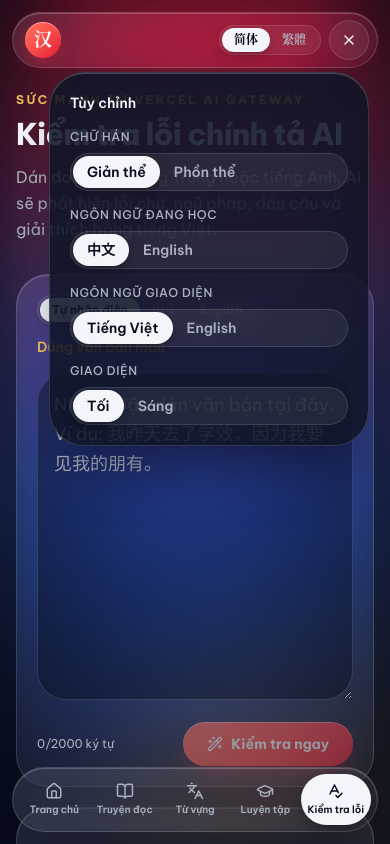
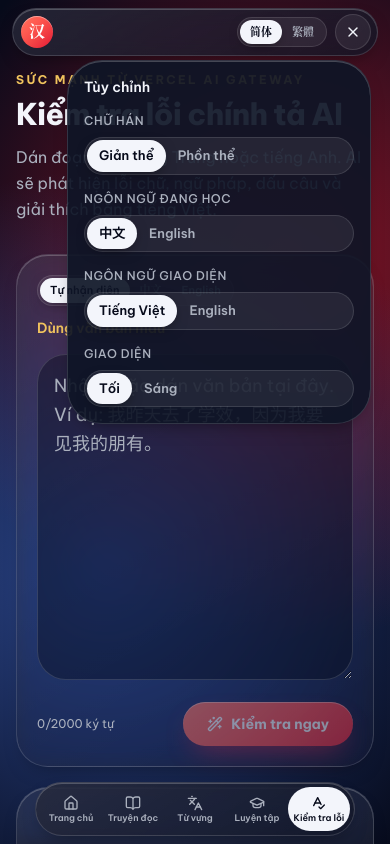
Before and after one commit to nhatdduy11-png/hanzi-studio-, a Next.js app: page /spellcheck in a window 390 px wide. Both pictures are taken after a click on the button "Mở tùy chỉnh". Shown: the top 844 px of the page. Built offline with nearby package versions, Linux system fonts and the light colour scheme; what opencc-js would draw is missing.

Commit message:
feat: enhance UX with reduced motion and improved layout styling
V0-Chat-Id: iXVvmd9C6sa

```diff
--- a/app/globals.css
+++ b/app/globals.css
@@ -109,15 +109,23 @@
     @apply border-border outline-ring/50;
   }
   html {
-    scroll-behavior: smooth;
+    -webkit-tap-highlight-color: transparent;
+    text-size-adjust: 100%;
   }
   body {
     @apply bg-background text-foreground font-sans antialiased;
     min-height: 100dvh;
+    overflow-x: clip;
   }
   button:not(:disabled),
   [role='button']:not(:disabled) {
     cursor: pointer;
+  }
+  a,
+  button,
+  [role='button'],
+  [role='radio'] {
+    touch-action: manipulation;
   }
 }
 
@@ -151,12 +159,24 @@
       inset 0 1px 0 var(--glass-shine),
       0 30px 60px -20px var(--glass-shadow);
   }
+  /* Floating bars (header, bottom nav, sticky toolbars): one blur layer, kept light. */
+  .glass-nav {
+    background: linear-gradient(150deg, var(--glass-hi), var(--glass-lo)),
+      color-mix(in oklab, var(--background) 55%, transparent);
+    border: 1px solid var(--glass-border);
+    backdrop-filter: blur(20px) saturate(170%);
+    -webkit-backdrop-filter: blur(20px) saturate(170%);
+    box-shadow:
+      inset 0 1px 0 var(--glass-shine),
+      0 14px 30px -14px var(--glass-shadow);
+  }
   .glass-lift {
     transition:
-      transform 0.35s cubic-bezier(0.22, 1, 0.36, 1),
-      box-shadow 0.35s ease,
-      border-color 0.35s ease;
+      transform 0.3s cubic-bezier(0.22, 1, 0.36, 1),
+      box-shadow 0.3s ease,
+      border-color 0.3s ease;
   }
+  @media (hover: hover) and (pointer: fine) {
     .glass-lift:hover {
       transform: translateY(-4px);
       border-color: oklch(from var(--gold) l c h / 45%);
@@ -164,6 +184,10 @@
         inset 0 1px 0 var(--glass-shine),
         0 32px 56px -24px var(--glass-shadow),
         0 0 0 1px oklch(from var(--gold) l c h / 18%);
+    }
+  }
+  .glass-lift:active {
+    transform: scale(0.985);
   }
   .btn-primary {
     background: linear-gradient(135deg, oklch(0.74 0.19 30), oklch(0.62 0.23 22));
@@ -204,9 +228,15 @@
 .aurora-orb {
   position: absolute;
   border-radius: 9999px;
-  filter: blur(90px);
+  background: radial-gradient(closest-side, var(--orb-color), transparent);
+  contain: strict;
+}
+
+@media (hover: hover) and (pointer: fine) and (prefers-reduced-motion: no-preference) {
+  html:not(.lite) .aurora-orb {
     will-change: transform;
     animation: drift 28s ease-in-out infinite alternate;
+  }
 }
 
 @keyframes drift {
@@ -262,6 +292,60 @@
 .flip-face {
   backface-visibility: hidden;
   -webkit-backface-visibility: hidden;
+  backdrop-filter: none;
+  -webkit-backdrop-filter: none;
+  background: linear-gradient(150deg, var(--glass-hi), var(--glass-lo)),
+    color-mix(in oklab, var(--card) 85%, transparent);
+}
+
+/* Phones: lighter blur on content cards, tinted so the glass still reads clearly. */
+@media (max-width: 767px) {
+  .glass,
+  .glass-strong {
+    backdrop-filter: blur(10px) saturate(150%);
+    -webkit-backdrop-filter: blur(10px) saturate(150%);
+    background: linear-gradient(150deg, var(--glass-hi), var(--glass-lo)),
+      color-mix(in oklab, var(--background) 38%, transparent);
+    box-shadow:
+      inset 0 1px 0 var(--glass-shine),
+      0 10px 22px -14px var(--glass-shadow);
+  }
+  .glass-nav {
+    background: linear-gradient(150deg, var(--glass-hi), var(--glass-lo)),
+      color-mix(in oklab, var(--background) 78%, transparent);
+    backdrop-filter: blur(18px) saturate(160%);
+    -webkit-backdrop-filter: blur(18px) saturate(160%);
+    box-shadow:
+      inset 0 1px 0 var(--glass-shine),
+      0 8px 20px -10px var(--glass-shadow);
+  }
+}
+
+/* Older / low-memory phones (detected in layout): no blur on cards, no motion. */
+html.lite .glass,
+html.lite .glass-strong {
+  backdrop-filter: none;
+  -webkit-backdrop-filter: none;
+  background: linear-gradient(150deg, var(--glass-hi), var(--glass-lo)),
+    color-mix(in oklab, var(--card) 82%, transparent);
+  box-shadow: inset 0 1px 0 var(--glass-shine);
+}
+html.lite .glass-nav {
+  backdrop-filter: blur(8px);
+  -webkit-backdrop-filter: blur(8px);
+  box-shadow: inset 0 1px 0 var(--glass-shine);
+}
+html.lite .glass-lift,
+html.lite .flip-card,
+html.lite .btn-primary {
+  transition-duration: 0.12s;
+}
+html.lite .pulse-ring,
+html.lite .eq-bar {
+  animation: none;
+}
+html.lite .animate-in {
+  animation: none;
 }
 .flip-back {
   transform: rotateY(180deg);
--- a/app/layout.tsx
+++ b/app/layout.tsx
@@ -54,11 +54,19 @@ export default function RootLayout({
 }>) {
   return (
     <html lang="vi" suppressHydrationWarning>
+      <head>
+        <script
+          dangerouslySetInnerHTML={{
+            __html:
+              "try{var n=navigator,c=n.connection;if((n.deviceMemory&&n.deviceMemory<=4)||(n.hardwareConcurrency&&n.hardwareConcurrency<=4)||(c&&c.saveData)||matchMedia('(prefers-reduced-motion: reduce)').matches)document.documentElement.classList.add('lite')}catch(e){}",
+          }}
+        />
+      </head>
       <body className={`${sans.variable} ${hanziSC.variable} ${hanziTC.variable} antialiased`}>
         <SettingsProvider>
           <AuroraBackground />
           <SiteHeader />
-          <main className="mx-auto w-full max-w-6xl px-4 pb-32 pt-6 sm:px-6 md:pb-20 md:pt-10">
+          <main className="mx-auto w-full max-w-6xl px-4 pb-28 pt-4 sm:px-6 md:pb-20 md:pt-10">
             {children}
           </main>
           <BottomNav />
--- a/components/aurora-background.tsx
+++ b/components/aurora-background.tsx
@@ -2,18 +2,21 @@ export function AuroraBackground() {
   return (
     <div aria-hidden="true" className="pointer-events-none fixed inset-0 -z-10 overflow-hidden bg-background">
       <div
-        className="aurora-orb -left-[10vw] -top-[12vh] size-[55vmax] max-h-[760px] max-w-[760px]"
-        style={{ background: 'var(--orb-1)' }}
+        className="aurora-orb -left-[25vw] -top-[14vh] size-[90vmax] max-h-[900px] max-w-[900px]"
+        style={{ '--orb-color': 'var(--orb-1)' } as React.CSSProperties}
       />
       <div
-        className="aurora-orb -right-[12vw] top-[18vh] size-[60vmax] max-h-[820px] max-w-[820px]"
-        style={{ background: 'var(--orb-2)', animationDelay: '-9s', animationDuration: '34s' }}
+        className="aurora-orb -right-[30vw] top-[20vh] size-[95vmax] max-h-[960px] max-w-[960px]"
+        style={
+          { '--orb-color': 'var(--orb-2)', animationDelay: '-9s', animationDuration: '34s' } as React.CSSProperties
+        }
       />
       <div
-        className="aurora-orb bottom-[-18vh] left-[22vw] size-[45vmax] max-h-[620px] max-w-[620px]"
-        style={{ background: 'var(--orb-3)', animationDelay: '-17s', animationDuration: '40s' }}
+        className="aurora-orb bottom-[-24vh] left-[10vw] hidden size-[70vmax] max-h-[740px] max-w-[740px] md:block"
+        style={
+          { '--orb-color': 'var(--orb-3)', animationDelay: '-17s', animationDuration: '40s' } as React.CSSProperties
+        }
       />
-      <div className="absolute inset-0 bg-[radial-gradient(ellipse_at_top,transparent_40%,var(--background)_100%)] opacity-70" />
     </div>
   )
 }
--- a/components/bottom-nav.tsx
+++ b/components/bottom-nav.tsx
@@ -2,6 +2,7 @@
 
 import Link from 'next/link'
 import { usePathname } from 'next/navigation'
+import { useState } from 'react'
 import { cn } from '@/lib/utils'
 import { useSettings } from './settings-provider'
 import { NAV_ITEMS } from './nav-items'
@@ -9,29 +10,33 @@ import { NAV_ITEMS } from './nav-items'
 export function BottomNav() {
   const pathname = usePathname()
   const { t } = useSettings()
+  const [pending, setPending] = useState<{ href: string; from: string } | null>(null)
+
+  // Highlight the tapped tab immediately; it only applies until the route actually changes.
+  const current = pending && pending.from === pathname ? pending.href : pathname
 
   return (
     <nav
       aria-label="Primary"
-      className="fixed inset-x-3 bottom-3 z-40 md:hidden"
-      style={{ paddingBottom: 'env(safe-area-inset-bottom)' }}
+      className="fixed inset-x-0 bottom-0 z-40 flex justify-center px-6 md:hidden"
+      style={{ paddingBottom: 'calc(env(safe-area-inset-bottom) + 0.5rem)' }}
     >
-      <ul className="glass-strong mx-auto flex max-w-md items-center justify-between rounded-full p-1.5">
+      <ul className="glass-nav flex w-full max-w-xs items-center rounded-full p-1">
         {NAV_ITEMS.map(({ href, key, Icon }) => {
-          const active = href === '/' ? pathname === '/' : pathname.startsWith(href)
+          const active = href === '/' ? current === '/' : current.startsWith(href)
           return (
             <li key={href} className="flex-1">
               <Link
                 href={href}
+                prefetch
                 aria-current={active ? 'page' : undefined}
+                onClick={() => setPending({ href, from: pathname })}
                 className={cn(
-                  'flex flex-col items-center gap-0.5 rounded-full px-1 py-2 text-[10px] font-semibold transition-all',
-                  active
-                    ? 'bg-foreground text-background shadow-[0_6px_18px_-6px_oklch(0_0_0/60%)]'
-                    : 'text-muted-foreground',
+                  'flex min-h-11 flex-col items-center justify-center gap-px rounded-full px-0.5 text-[9px] font-semibold leading-tight transition-colors duration-150 active:scale-95',
+                  active ? 'bg-foreground text-background' : 'text-muted-foreground',
                 )}
               >
-                <Icon className="size-[18px]" aria-hidden="true" />
+                <Icon className="size-4" aria-hidden="true" />
                 <span className="max-w-full truncate">{t.nav[key]}</span>
               </Link>
             </li>
--- a/components/segmented.tsx
+++ b/components/segmented.tsx
@@ -42,7 +42,7 @@ export function Segmented<T extends string>({
             className={cn(
               'rounded-full font-semibold transition-all',
               o.lang?.startsWith('zh') && 'font-hanzi',
-              size === 'sm' ? 'px-3 py-1 text-xs' : 'px-3.5 py-1.5 text-sm',
+              size === 'sm' ? 'px-2.5 py-1 text-[11px] sm:px-3 sm:text-xs' : 'px-3 py-1.5 text-[13px] sm:px-3.5 sm:text-sm',
               active
                 ? 'bg-foreground text-background shadow-[0_4px_14px_-4px_oklch(0_0_0/50%)]'
                 : 'text-muted-foreground hover:text-foreground',
--- a/components/site-header.tsx
+++ b/components/site-header.tsx
@@ -18,14 +18,14 @@ export function SiteHeader() {
   useEffect(() => {
     if (!open) return
     const onKey = (e: KeyboardEvent) => e.key === 'Escape' && setOpen(false)
-    const onDown = (e: MouseEvent) => {
+    const onDown = (e: PointerEvent) => {
       if (panelRef.current && !panelRef.current.contains(e.target as Node)) setOpen(false)
     }
     document.addEventListener('keydown', onKey)
-    document.addEventListener('mousedown', onDown)
+    document.addEventListener('pointerdown', onDown)
     return () => {
       document.removeEventListener('keydown', onKey)
-      document.removeEventListener('mousedown', onDown)
+      document.removeEventListener('pointerdown', onDown)
     }
   }, [open])
 
@@ -39,12 +39,12 @@ export function SiteHeader() {
   ]
 
   return (
-    <header className="sticky top-0 z-40 px-3 pt-3 sm:px-6">
-      <div className="glass-strong mx-auto flex h-14 max-w-6xl items-center gap-3 rounded-full pl-3 pr-2 sm:h-16 sm:pl-4">
+    <header className="sticky top-0 z-40 px-3 pt-2 sm:px-6 sm:pt-3">
+      <div className="glass-nav mx-auto flex h-12 max-w-6xl items-center gap-2 rounded-full pl-2 pr-1.5 sm:h-16 sm:gap-3 sm:pl-4 sm:pr-2">
         <Link href="/" className="flex items-center gap-2.5" aria-label={t.appName}>
           <span
             lang="zh-Hans"
-            className="font-hanzi grid size-9 place-items-center rounded-xl text-lg text-white shadow-[inset_0_1px_0_oklch(1_0_0/40%),0_8px_20px_-8px_oklch(0.62_0.23_22/90%)]"
+            className="font-hanzi grid size-8 place-items-center rounded-lg text-base text-white shadow-[inset_0_1px_0_oklch(1_0_0/40%)] sm:size-9 sm:rounded-xl sm:text-lg"
             style={{ background: 'linear-gradient(135deg, oklch(0.74 0.19 30), oklch(0.58 0.23 22))' }}
           >
             汉
@@ -96,7 +96,7 @@ export function SiteHeader() {
               aria-label={t.settings.open}
               aria-expanded={open}
               onClick={() => setOpen((v) => !v)}
-              className="grid size-10 place-items-center rounded-full border border-border bg-muted text-foreground transition-colors hover:bg-accent"
+              className="grid size-9 place-items-center rounded-full border border-border bg-muted text-foreground transition-colors hover:bg-accent active:scale-95 sm:size-10"
             >
               {open ? <X className="size-4" /> : <SlidersHorizontal className="size-4" />}
             </button>
@@ -104,8 +104,8 @@ export function SiteHeader() {
               <div
                 role="dialog"
                 aria-label={t.settings.title}
-                className="glass-strong absolute right-0 top-[calc(100%+12px)] z-50 w-[min(20rem,calc(100vw-1.5rem))] rounded-3xl p-5 animate-in fade-in zoom-in-95 slide-in-from-top-2"
-                style={{ background: 'color-mix(in oklab, var(--card) 88%, transparent)' }}
+                className="glass-nav absolute right-0 top-[calc(100%+10px)] z-50 w-[min(19rem,calc(100vw-1.5rem))] rounded-3xl p-4 animate-in fade-in duration-150 sm:p-5"
+                style={{ background: 'color-mix(in oklab, var(--card) 92%, transparent)' }}
               >
                 <p className="mb-4 text-sm font-semibold">{t.settings.title}</p>
                 <div className="flex flex-col gap-4">
--- a/components/story-reader.tsx
+++ b/components/story-reader.tsx
@@ -182,7 +182,7 @@ export function StoryReader({ story }: { story: Story }) {
 
       <section
         aria-label={t.stories.voiceAi}
-        className="glass-strong sticky top-[4.75rem] z-30 mb-6 flex flex-col gap-4 rounded-3xl p-4 sm:top-[5.5rem]"
+        className="glass-nav sticky top-[3.75rem] z-30 mb-6 flex flex-col gap-4 rounded-3xl p-4 sm:top-[5.25rem]"
       >
         <div className="flex flex-wrap items-center gap-3">
           <button
--- a/components/vocab-browser.tsx
+++ b/components/vocab-browser.tsx
@@ -42,7 +42,7 @@ export function VocabBrowser() {
     <>
       <PageHeader eyebrow={`${WORDS.length}+ ${t.home.words}`} title={t.vocab.title} desc={t.vocab.desc} />
 
-      <div className="glass-strong sticky top-[4.75rem] z-30 mb-6 flex flex-col gap-4 rounded-3xl p-4 sm:top-[5.5rem]">
+      <div className="glass-nav sticky top-[3.75rem] z-30 mb-6 flex flex-col gap-4 rounded-3xl p-4 sm:top-[5.25rem]">
         <label className="relative block">
           <span className="sr-only">{t.vocab.search}</span>
           <Search className="pointer-events-none absolute left-4 top-1/2 size-4 -translate-y-1/2 text-muted-foreground" aria-hidden="true" />
```
Also changed, not shown: app/loading.tsx (added, +13 -0 lines). Lines whose indentation alone changed are shown as unchanged.
